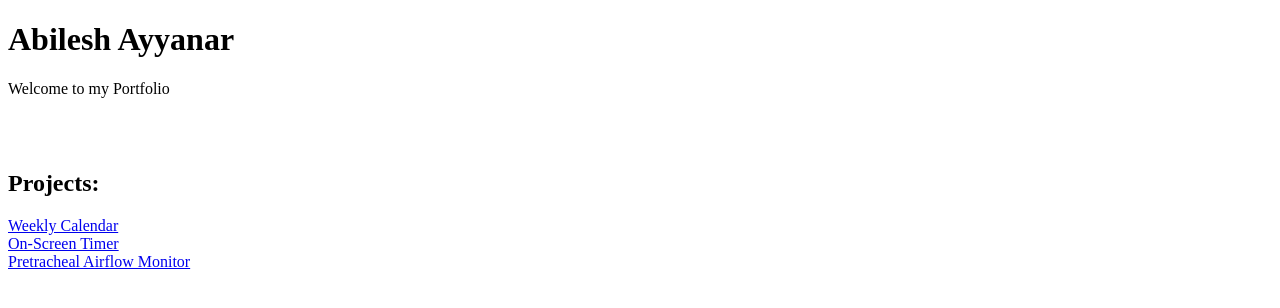
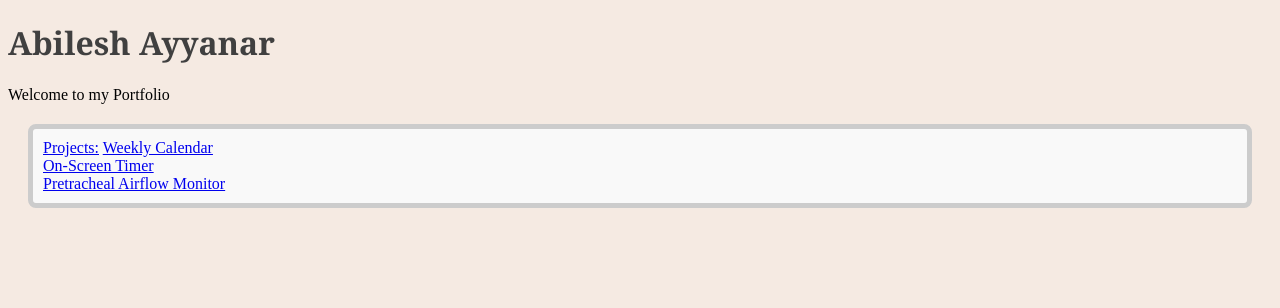
Before and after one commit to abileshayyanar/portfolio, a plain HTML site: page index.html in a window 1280 px wide. Drawn offline with Linux system fonts and the light colour scheme.

Commit message:
added new page for projects

```diff
--- a/index.html
+++ b/index.html
@@ -10,14 +10,15 @@
 <h1>Abilesh Ayyanar</h1>
 
 <p>Welcome to my Portfolio </p>
-<br>
-<br>
-<h2>Projects:</h2>
-<a href="https://github.com/abileshayyanar/Flask-Weekly-Calendar"> Weekly Calendar</a>
-<br>
-<a href="https://github.com/abileshayyanar/TKinterTimer"> On-Screen Timer</a>
-<br>
-<a href="https://github.com/abileshayyanar/PretrachealAirFlowMonitor"> Pretracheal Airflow Monitor</a>
+
+    <div class="box">
+    <a href="projects.html">Projects:</a>
+    <a href="https://github.com/abileshayyanar/Flask-Weekly-Calendar"> Weekly Calendar</a>
+    <br>
+    <a href="https://github.com/abileshayyanar/TKinterTimer"> On-Screen Timer</a>
+    <br>
+    <a href="https://github.com/abileshayyanar/PretrachealAirFlowMonitor"> Pretracheal Airflow Monitor</a>
+    </div>
 
 </body>
 </html>
--- /dev/null
+++ b/style.css
@@ -0,0 +1,21 @@
+body {
+    background-color: rgb(245, 234, 226);
+}
+
+h1 {
+    color: rgb(64, 64, 64);
+    font-family: Georgia, serif;
+}
+
+h2 {
+    color: rgb(64, 64, 64);
+    font-family: Georgia, serif;
+}
+
+.box {
+  border: 5px solid #ccc;
+  padding: 10px;
+  margin: 20px;
+  border-radius: 8px;
+  background-color: #f9f9f9;
+}
```
Also changed, not shown: projects.html (added, +6 -0 lines).
